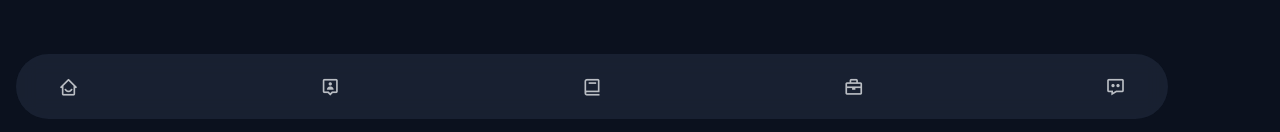
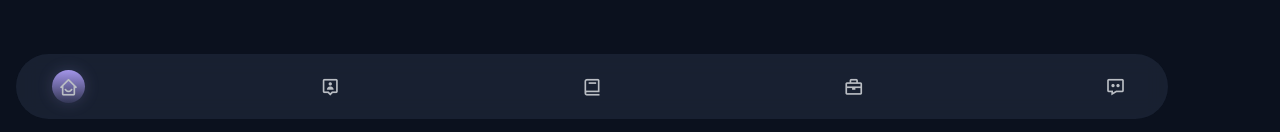
Before and after one commit to Pily01/personal-website, a plain HTML site: page index.html in a window 1280 px wide. Shown: the part 665-797 px from the top of the page. Drawn offline with nearby package versions, Linux system fonts and the light colour scheme.

Commit message:
feat: add active class to home

```diff
--- a/index.html
+++ b/index.html
@@ -25,7 +25,7 @@
             <div class="nav__menu">
                 <ul class="nav__list">
                     <li class="nav__item">
-                        <a href="#home" class="nav__link">
+                        <a href="#home" class="nav__link active-link">
                             <i class="bx bx-home-smile"></i>
                         </a>
                     </li>
```
